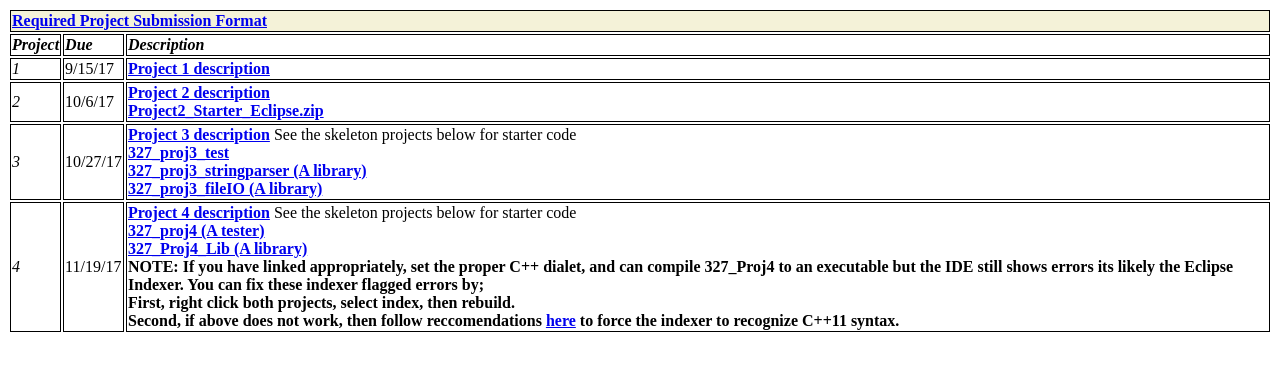
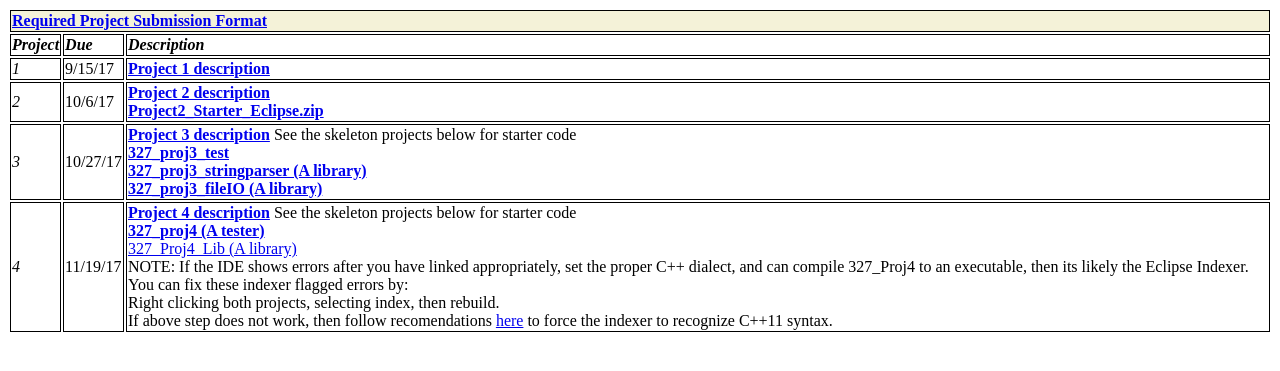
Before and after one commit to CNUClasses/CPSC327, a Jekyll site: the page navbar/Projects.html, which Jekyll copies as it is, in a window 1280 px wide. Shown: the top 371 px of the page. Built offline with Jekyll 4.4.1, drawn with Linux system fonts in a browser that asks for light colours.

Commit message:
project message

```diff
--- a/navbar/Projects.html
+++ b/navbar/Projects.html
@@ -58,11 +58,11 @@
                <td class="style_white ">
                 <strong><a href="https://github.com/CNUClasses/CPSC327/blob/master/content/Projects-Eclipse/proj4_object_heiarchies_ABCs/Proj4_object_heiarchies_ABC_libraries_pointers.pdf"> Project 4 description</a></strong> See the skeleton projects below for starter code<br>
                     <strong><a href="https://github.com/CNUClasses/327_Proj4.git"> 327_proj4  (A tester)</a></strong><br>
-                  <strong><a href="https://github.com/CNUClasses/327_Proj4_Lib.git"> 327_Proj4_Lib (A library)</a>
-                  <BR>NOTE: If you have linked appropriately, set the proper C++ dialet, and can compile 327_Proj4 to an executable but the IDE still shows errors its likely the Eclipse Indexer.  You can fix these indexer flagged errors by;<br>
-                  First, right click both projects, select index, then rebuild.<br>
-                  Second, if above does not work, then follow reccomendations  <a href="https://stackoverflow.com/questions/13635079/enable-c11-in-eclipse-cdt-juno-kepler-luna-indexer">here</a> to force the indexer to recognize C++11 syntax.
-                  </strong><br>
+                  <a href="https://github.com/CNUClasses/327_Proj4_Lib.git"> 327_Proj4_Lib (A library)</a>
+                  <BR>NOTE: If the IDE shows errors after you have linked appropriately, set the proper C++ dialect, and can compile 327_Proj4 to an executable, then its likely the Eclipse Indexer. You can fix these indexer flagged errors by:<br>
+                  Right clicking both projects, selecting index, then rebuild.<br>
+                  If above step does not work, then follow recomendations  <a href="https://stackoverflow.com/questions/13635079/enable-c11-in-eclipse-cdt-juno-kepler-luna-indexer">here</a> to force the indexer to recognize C++11 syntax.
+                 <br>
               </td>
             </tr>
            </table>
```
